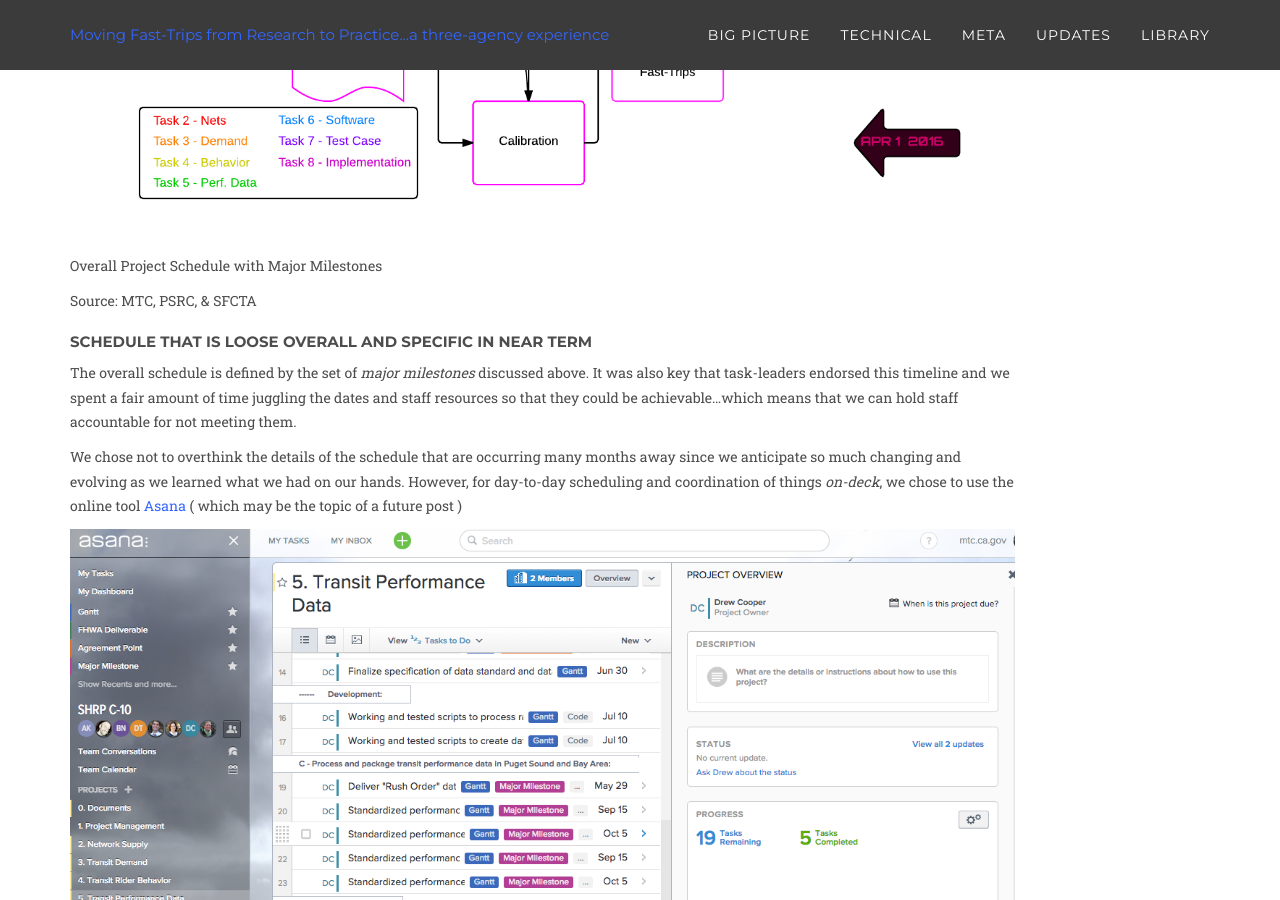
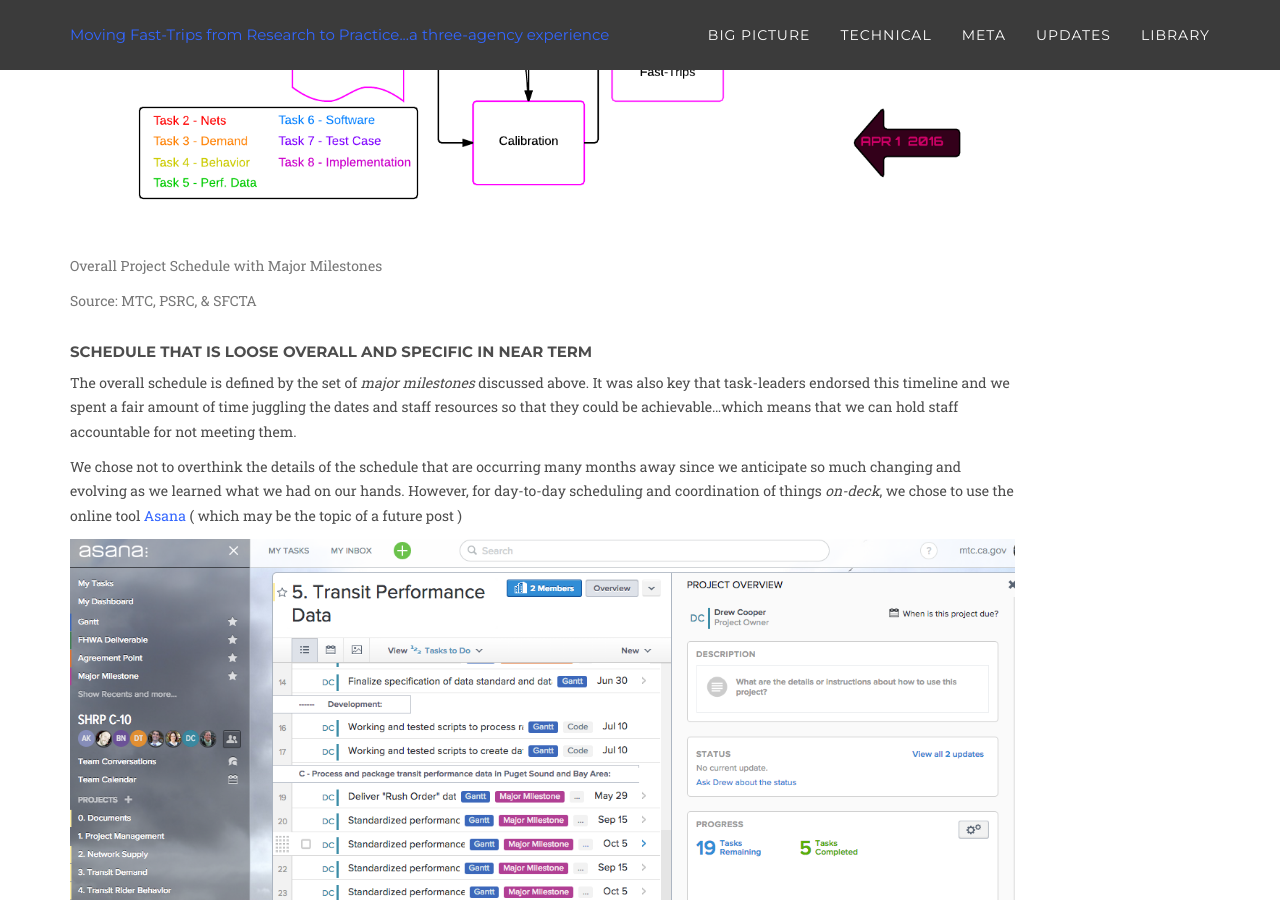
Before and after one commit to BayAreaMetro/fast-trips-project, a Jekyll site: the page built from _posts/2015-04-07-Updated-Workplan-Completed.md, in a window 1280 px wide and 900 px high, scrolled down 2051 px. Built offline with Jekyll 4.4.1, drawn with Linux system fonts in a browser that asks for light colours; some web fonts are replaced; comment, search, counter and statistics services are not loaded.

Commit message:
Image Caption more differentiable
changed to text-muted

```diff
--- a/_includes/image.html
+++ b/_includes/image.html
@@ -2,12 +2,14 @@
 <table class="post-image">
 <tr><td>
     <a href="{{ site.baseurl }}{{include.image.image}}"><img width="100%" src="{{ site.baseurl }}{{include.image.image}}" alt="{{include.image.caption}}" /></a><br/>
-    <div class="image-caption">
-        <p>{{ include.image.caption }}</p>
-    </div>{% for source in include.image.source %}<div class="source">
-                <p>{{'Source: ' | append:source | markdownify }}</p>
+    <div class="text-muted">
+        <p>
+           {{ include.image.caption }}
+           {% for source in include.image.source %}
+                {{'Source: ' | append:source | markdownify }}
+           {% endfor %}
+       </p>
     </div>
-    {% endfor %}
 </td></tr>
 
 </table>
```
